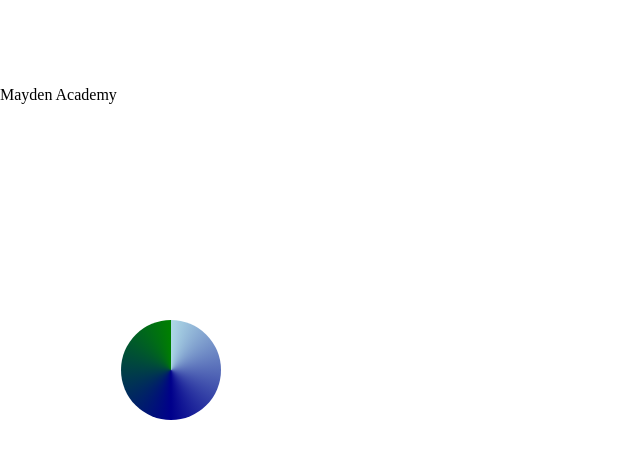
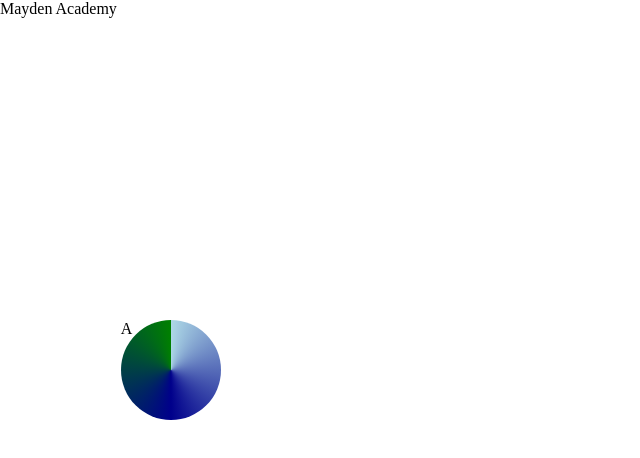
Before and after one commit to richherbs/challenge1, a plain HTML site: page index.html in a window 1280 px wide. Shown: the whole page, without its empty margins (0-640 px from the left). Drawn offline with Linux system fonts and the light colour scheme.

Commit message:
add logo square and a

```diff
--- a/index.html
+++ b/index.html
@@ -10,7 +10,10 @@
 <body>
     <div class='logo-container'>
         <span class='logo-text'>Mayden Academy</span>
-        <span class="logo-image"></span>
+        <span class="logo-image">
+            <div class='logo-square'></div>
+            <div class='logo-a'>A</div>
+        </span>
     </div>
 </body>
 </html>
```
